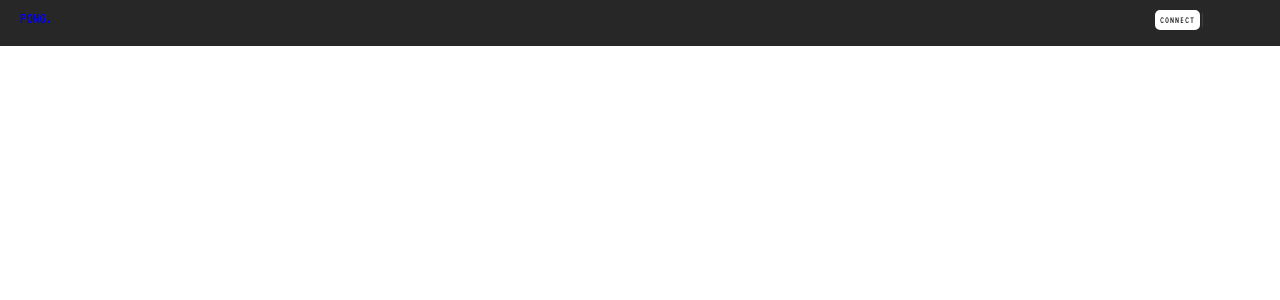
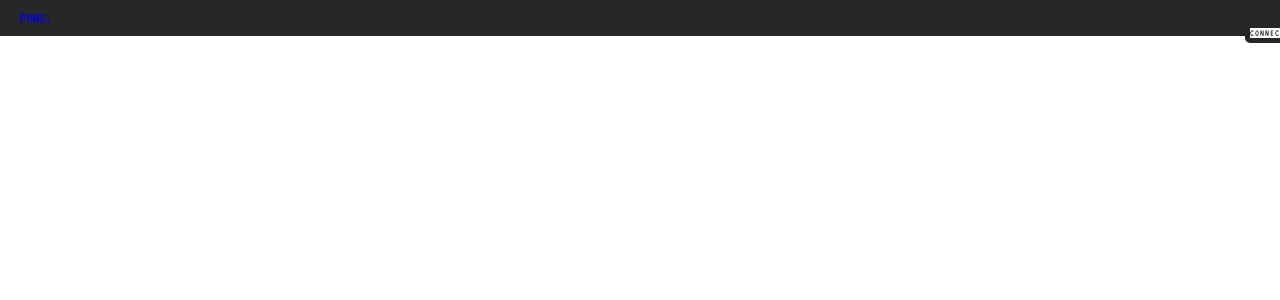
Before and after one commit to okbrandon/ft_transcendence, a React (Create React App) app in the folder frontend/: page / in a window 1280 px wide. Shown: the top 300 px of the page. Built offline with nearby package versions, Linux system fonts and the light colour scheme.

Commit message:
Header component (button): trying to fix 3d animation

```diff
--- a/frontend/src/components/Header/Header.css
+++ b/frontend/src/components/Header/Header.css
@@ -57,11 +57,9 @@ a {
 }
 
 .btn-login {
-	/* background: #fff; */
+	background: #fff;
 	position: relative;
 	display: inline-flex;
-	width: 90px;
-	height: 23px;
 	margin: 0 15px;
 	perspective: 1000px;
 }
@@ -82,7 +80,7 @@ a {
 	display: flex;
 	align-items: center;
 	justify-content: center;
-	border: 5px solid #fff;
+	border: 5px solid #272727;
 	box-sizing: border-box;
 	border-radius: 5px;
 }
```
